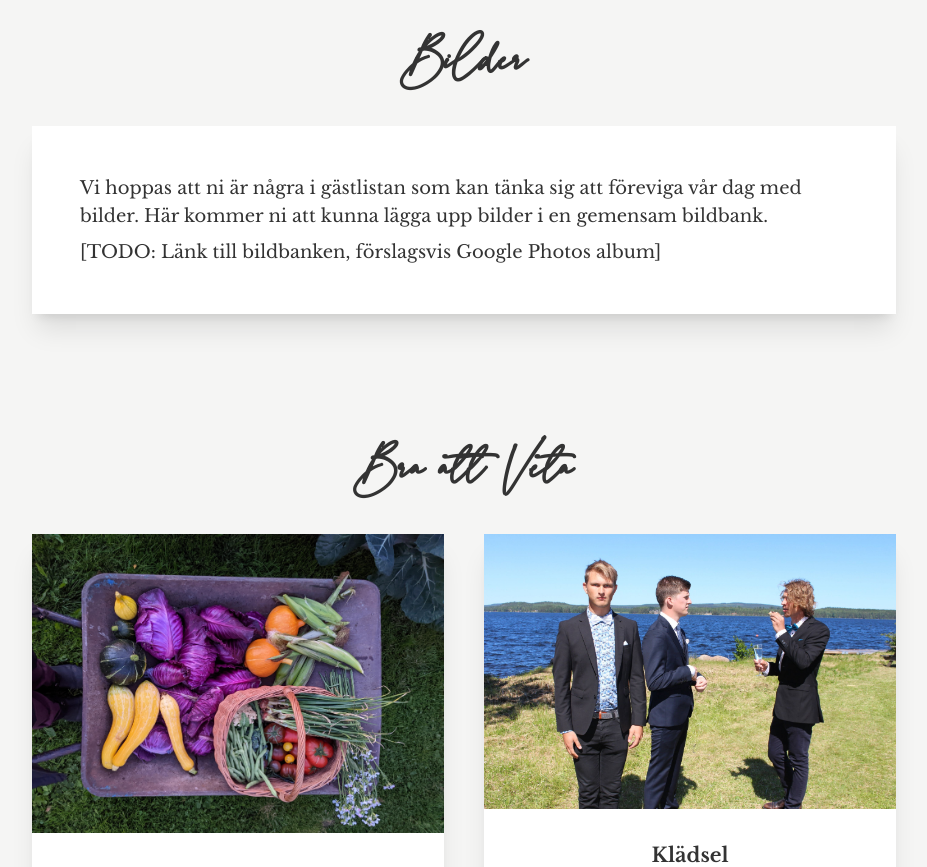
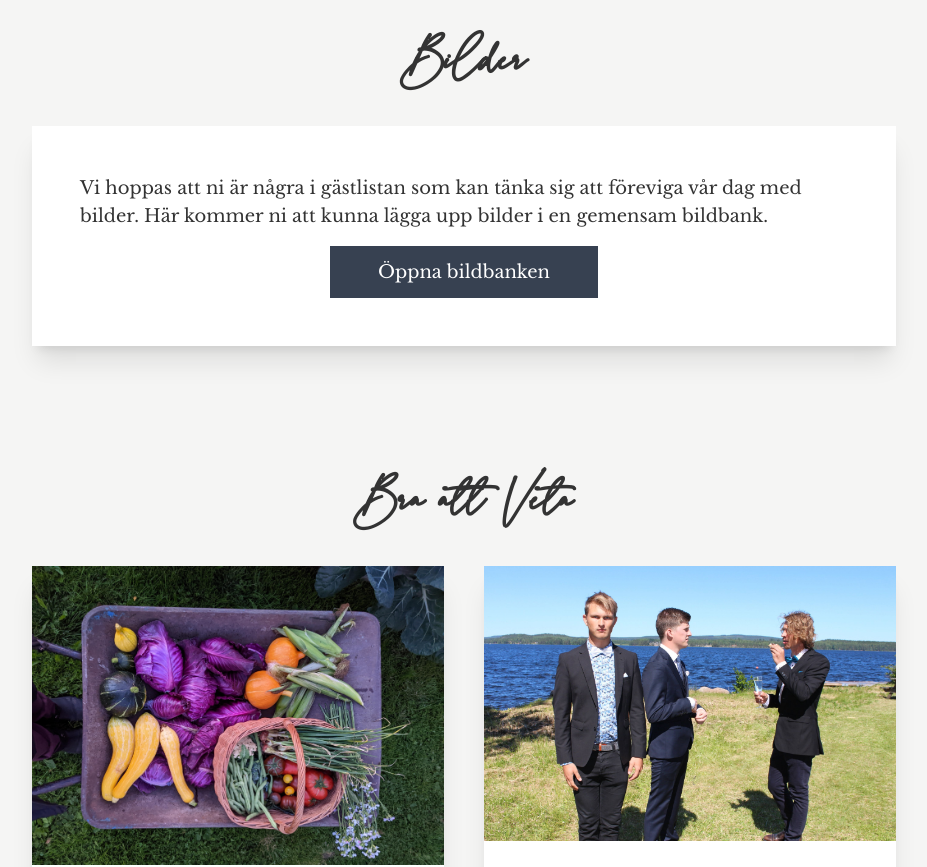
Before and after one commit to webel/danteamanda, a SvelteKit app: page / in a window 1280 px wide. Shown: the part 3380-4247 px from the top of the page, without its empty margins (336-1263 px from the left). Built offline with nearby package versions, Linux system fonts and the light colour scheme.

Commit message:
Bildbank länk.

```diff
--- a/src/routes/+page.svelte
+++ b/src/routes/+page.svelte
@@ -98,12 +98,19 @@
 		>
 
 		<h1 id="bilder" class="text-6xl text-center font-bold la-luxes-script mb-8">Bilder</h1>
-		<section class="mb-32 space-y-2 shadow-xl p-8 custom:p-12 bg-white">
+		<section class="mb-32 flex flex-col shadow-xl p-8 custom:p-12 bg-white">
 			<p>
 				Vi hoppas att ni är några i gästlistan som kan tänka sig att föreviga vår dag med bilder.
 				Här kommer ni att kunna lägga upp bilder i en gemensam bildbank.
 			</p>
-			<p>[TODO: Länk till bildbanken, förslagsvis Google Photos album]</p>
+			<button
+				class="elegant-submit-button mx-auto mt-4"
+				on:click={() =>
+					window.open(
+						'https://l.messenger.com/l.php?u=https%3A%2F%2Fphotos.app.goo.gl%2FWgKLAswaphfeE61y7&h=AT1jc1Ng4bp59Dy_iLU7z7y9a6VBdutGk4-piIJcJMMGu-Y-Bl02cJi0UounbUi2U4cfY3DTZpnfpp-MpwwpBESY76h1Qiq-U7UyXkAlvPDIGOuFFrN5yPx9AbHOrDtUZhs8ghtX',
+						'_blank'
+					)}>Öppna bildbanken</button
+			>
 		</section>
 
 		<h1 class="text-6xl text-center font-bold la-luxes-script mb-8">Bra att Veta</h1>
```
